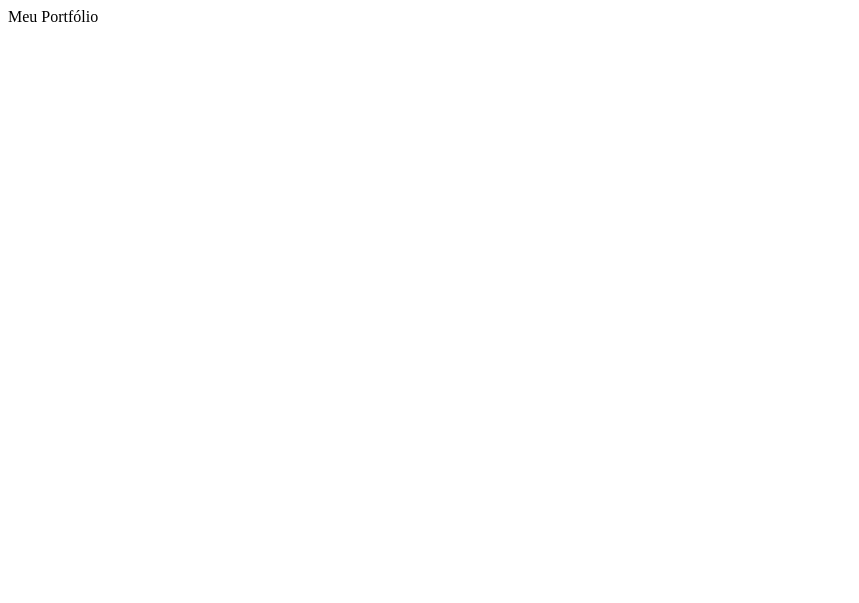
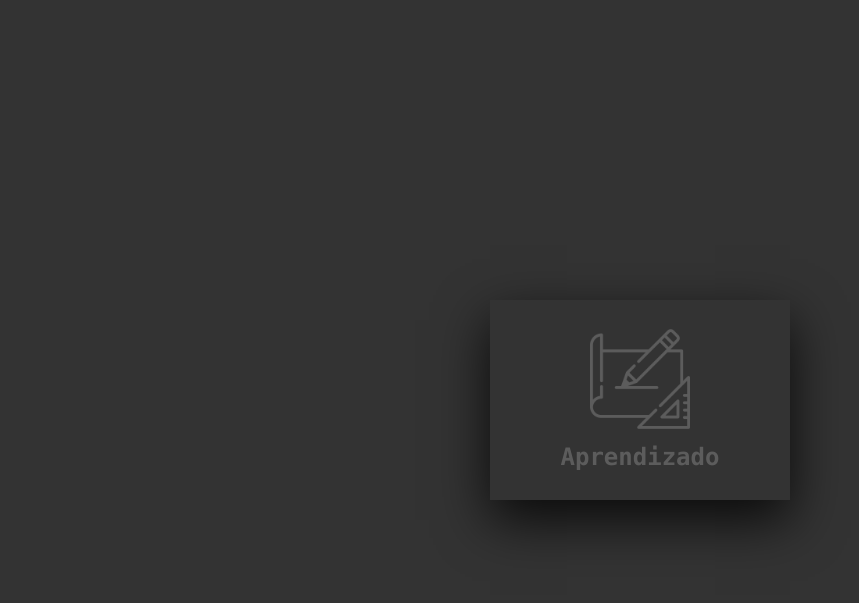
Before and after one commit to igorvfdev/portfolio-html-css, a plain HTML site: page index.html in a window 1280 px wide. Shown: the whole page, without its empty margins (0-859 px from the left). Drawn offline with Linux system fonts and the light colour scheme; files that its build step writes are made by us from their sources.

Commit message:
first commit

```diff
--- a/index.html
+++ b/index.html
@@ -3,10 +3,25 @@
 <head>
     <meta charset="UTF-8">
     <meta name="viewport" content="width=device-width, initial-scale=1.0">
+    <link rel="stylesheet" href="/Projetos/project-portfolio/style.css">
     <title>Igor Viana</title>
 </head>
-<body>
-    Meu Portfólio
-
-</body>
+    <body>
+        <div class="container">
+            <div class="card">
+                <div class="face face1">
+                    <div class="content">
+                        <img src="Design.png" alt="">
+                        <h3>Aprendizado</h3>
+                    </div>
+                </div>
+                <div class="face face2">
+                    <div class="content">
+                        <p>Informações sobre cursos</p>
+                        <a href="">Saiba Mais</a>
+                    </div>
+                </div>
+            </div>
+        </div>
+    </body>
 </html>
--- /dev/null
+++ b/style.css
@@ -0,0 +1,126 @@
+img {
+    height: 100px;
+    width: 100px;
+}
+
+body{
+    margin: 0;
+    padding: 0;
+    min-height: 100vh;
+    background: #333;
+    display: flex;
+    justify-content: center;
+    align-items: center;
+    font-family: consolas;
+}
+
+.container{
+    width: 1000px;
+    position: relative;
+    display: flex;
+    justify-content: center;
+    flex-wrap: wrap;
+}
+
+.container .card{
+    position: relative;
+    margin: 0px 10px;
+}
+
+.container .card .face{
+    width: 300px;
+    height: 200px;
+    transition: 0.5s;
+}
+
+.container .card .face.face1{
+    position: relative;
+    background: #333;
+    display: flex;
+    justify-content: center;
+    align-items: center;
+    z-index: 1;
+    transform: translateY(100px);
+}
+.container .card:hover .face.face1{
+    transform: translateY(0px);
+    background: #009c9c;
+}
+
+.container .card .face.face1 .content{
+    opacity: 0.2;
+    transition: 0.5s;
+    text-align: center;
+    justify-content: center;
+    align-items: center;
+}
+
+.container .card:hover .face.face1 .content{
+    opacity: 1;
+}
+
+.container .card .face.face1 .content h3{
+    color: #fff;
+    margin: 10px 0 0;
+    padding: 0;
+    text-align: center;
+    font-size: 1.5em;
+}
+
+
+.container .card .face.face2{
+    position: relative;
+    background: #fff;
+    display: flex;
+    justify-content: center;
+    align-items: center;
+    padding: 20px;
+    box-sizing: border-box;
+    box-shadow: 0 20px 50px rgba(0, 0, 0, 0.8);
+    transform: translateY(-100px);
+}
+
+.container .card:hover .face.face2{
+    transform: translateY(0px);
+}
+
+.container .card .face.face2 .content p{
+    margin: 0;
+    padding: 0;
+}
+
+.container .card .face.face2 .content a{
+    margin: 15px 0 0;
+    display: inline-block;
+    text-decoration: none;
+    font-weight: 900;
+    color: #333;
+    padding: 5px;
+    border: 1px solid #333;
+    transition: 0.5s;
+}
+
+.container .card .face.face2 .content a:hover{
+    color: #fff;
+    background: #333;
+}
+
+
+
+
+
+
+
+
+
+
+
+/*RESET
+* {margin: 0; padding: 0; font-size: 100%;
+font-family: 'Open Sans', sans-serif; font-weight: normal; box-sizing: border-box; border: none; outline: none;}
+img {max-width: 100%;}
+ul {list-style: none}
+a {text-decoration: none;}
+h2 {font-size: 1.5em; color: #333;}
+p {font-size: 1em; color: #777777;}
+/*CABEÇALHO*/
```
Also changed, not shown: Design.png (added), startup.png (added).
